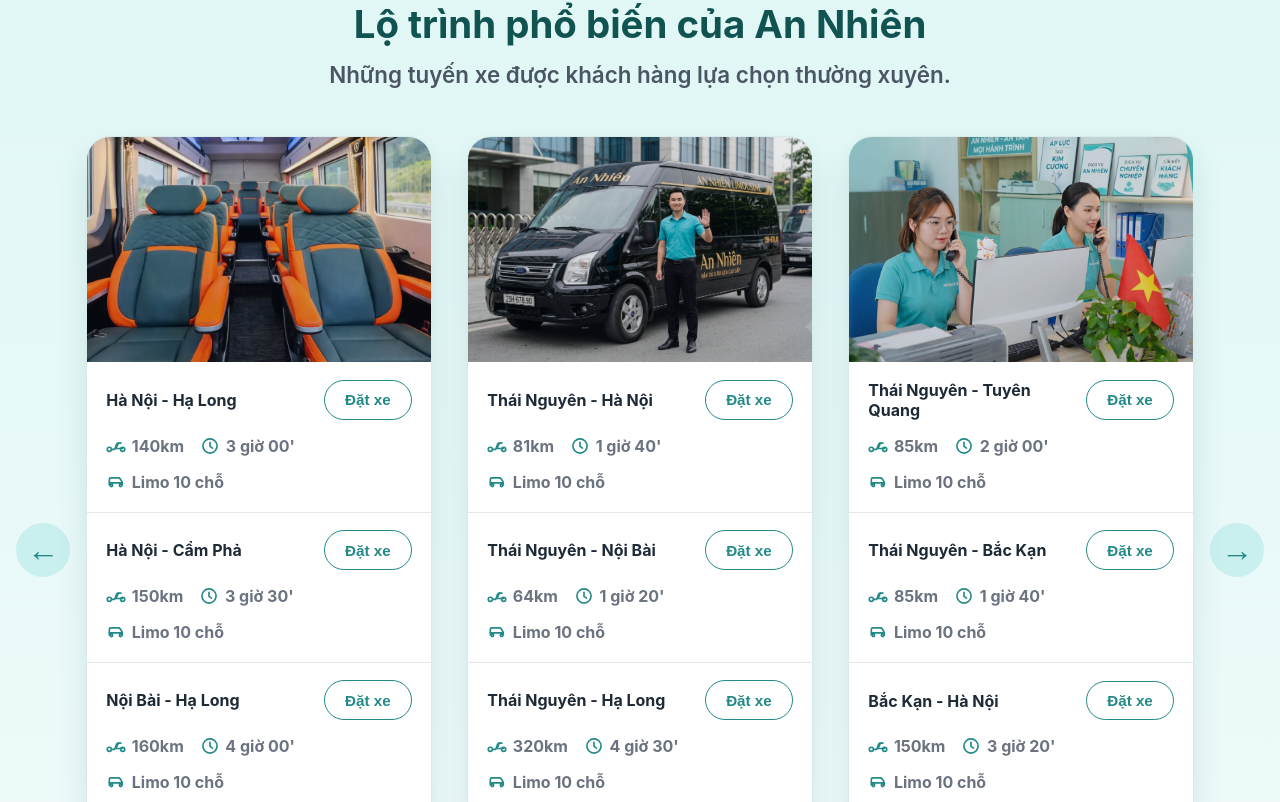
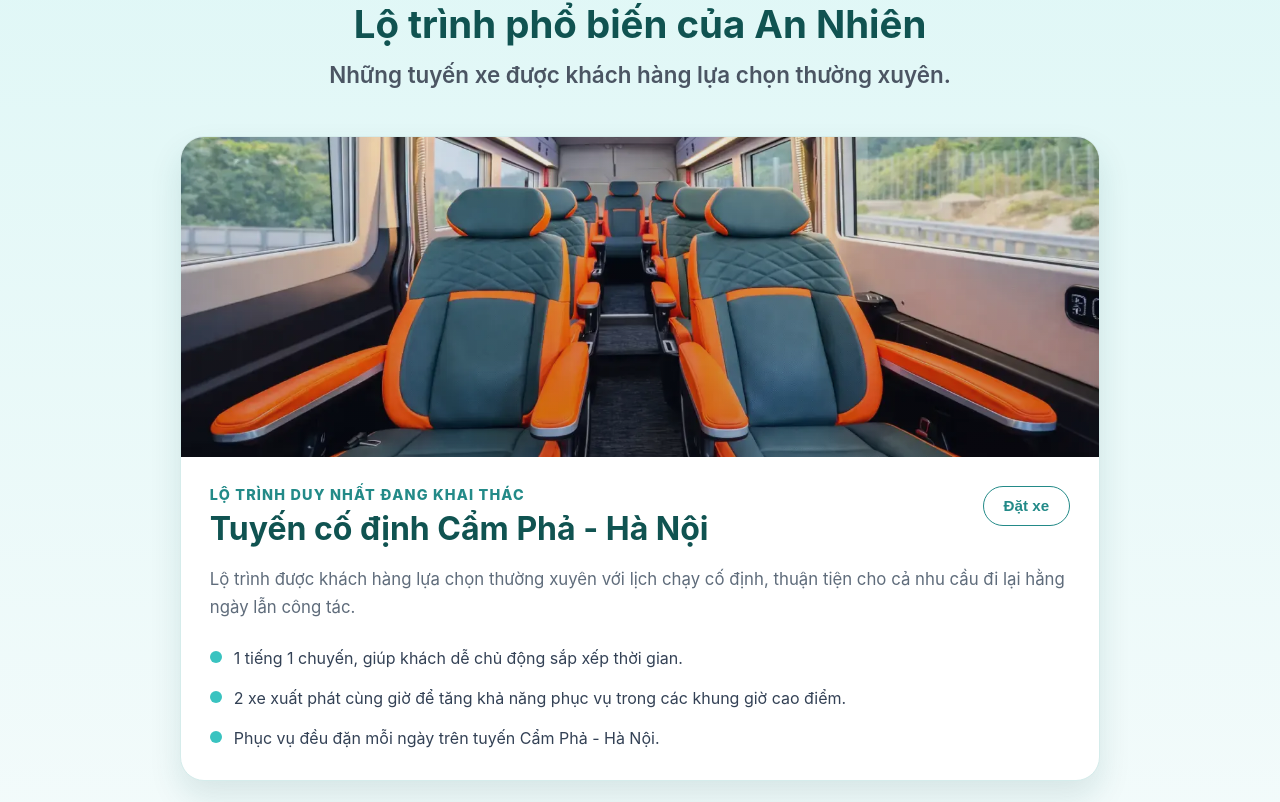
Before and after one commit to sonnhfit/nhaxeannhien, a React (Vite) app: page / in a window 1280 px wide. Shown: the part 1958-2760 px from the top of the page. Built offline with nearby package versions, Linux system fonts and the light colour scheme.

Commit message:
Implement single popular route layout

```diff
--- a/src/App.css
+++ b/src/App.css
@@ -340,38 +340,9 @@
   font-weight: 600;
 }
 
-.popular-routes-slider {
-  max-width: 1360px;
+.popular-route-card {
+  max-width: 920px;
   margin: 3rem auto 0;
-  display: grid;
-  grid-template-columns: auto minmax(0, 1fr) auto;
-  align-items: center;
-  gap: 1rem;
-}
-
-.slider-arrow {
-  width: 54px;
-  height: 54px;
-  border: 0;
-  border-radius: 50%;
-  background: rgba(57, 195, 192, 0.18);
-  color: var(--primary-dark);
-  font-size: 2rem;
-  font-weight: 700;
-  cursor: pointer;
-}
-
-.slider-arrow:hover {
-  background: rgba(57, 195, 192, 0.3);
-}
-
-.route-columns {
-  display: grid;
-  grid-template-columns: repeat(3, minmax(0, 1fr));
-  gap: 2.2rem;
-}
-
-.route-column {
   overflow: hidden;
   border: 1px solid #d5eceb;
   border-radius: 1.5rem;
@@ -379,38 +350,40 @@
   box-shadow: 0 16px 32px rgba(16, 83, 81, 0.12);
 }
 
-.route-column-image {
-  height: 225px;
+.popular-route-image {
+  height: 320px;
   background-size: cover;
   background-repeat: no-repeat;
 }
 
-.route-list {
-  display: grid;
+.popular-route-content {
+  padding: 1.8rem;
 }
 
-.route-item {
-  padding: 1.1rem 1.2rem 1.25rem;
-  border-top: 1px solid #e5e7eb;
+.popular-route-header {
+  display: flex;
+  justify-content: space-between;
+  align-items: flex-start;
+  gap: 1rem;
 }
 
-.route-item:first-child {
-  border-top: 0;
+.popular-route-label {
+  margin: 0;
+  color: var(--primary-dark);
+  font-size: 0.9rem;
+  font-weight: 800;
+  letter-spacing: 0.08em;
+  text-transform: uppercase;
 }
 
-.route-item-header {
-  display: flex;
-  align-items: center;
-  justify-content: space-between;
-  gap: 0.75rem;
+.popular-route-header h3 {
+  margin: 0.45rem 0 0;
+  color: var(--primary-deep);
+  font-size: clamp(1.6rem, 2.5vw, 2.2rem);
+  line-height: 1.2;
 }
 
-.route-item-header h3 {
-  margin: 0;
-  font-size: 1rem;
-}
-
-.route-item-header button {
+.popular-route-header button {
   border: 1.5px solid var(--primary-dark);
   border-radius: 999px;
   background: #fff;
@@ -422,46 +395,42 @@
   white-space: nowrap;
 }
 
-.route-item-header button:hover,
-.show-more-routes:hover {
+.popular-route-header button:hover {
   background: var(--primary-dark);
   color: #fff;
 }
 
-.route-meta {
-  margin-top: 1rem;
-  display: flex;
-  flex-wrap: wrap;
-  gap: 1rem;
-  color: #6b7280;
-  font-weight: 700;
+.popular-route-description {
+  margin: 1rem 0 0;
+  color: var(--muted);
+  font-size: 1.05rem;
+  line-height: 1.7;
 }
 
-.route-meta span {
-  display: inline-flex;
-  align-items: center;
-  gap: 0.35rem;
+.popular-route-highlights {
+  list-style: none;
+  margin: 1.5rem 0 0;
+  padding: 0;
+  display: grid;
+  gap: 0.9rem;
 }
 
-.route-meta svg {
-  width: 20px;
-  height: 20px;
-  color: var(--primary-dark);
-  flex: 0 0 auto;
+.popular-route-highlights li {
+  display: flex;
+  gap: 0.75rem;
+  align-items: flex-start;
+  color: #334155;
+  line-height: 1.6;
 }
 
-.show-more-routes {
-  display: block;
-  margin: 3rem auto 0;
-  min-width: 280px;
-  padding: 1rem 2rem;
-  border: 3px solid var(--primary-dark);
+.popular-route-highlights li::before {
+  content: '';
+  width: 0.75rem;
+  height: 0.75rem;
+  margin-top: 0.35rem;
   border-radius: 999px;
-  background: transparent;
-  color: var(--primary-dark);
-  font-size: clamp(1.2rem, 2.2vw, 1.8rem);
-  font-weight: 800;
-  cursor: pointer;
+  background: var(--primary);
+  flex: 0 0 auto;
 }
 
 .shipping-service {
@@ -982,17 +951,8 @@
     padding-top: 3rem;
   }
 
-  .popular-routes-slider {
-    grid-template-columns: 1fr;
-  }
-
-  .slider-arrow {
-    display: none;
-  }
-
-  .route-columns {
-    grid-template-columns: 1fr;
-    gap: 1.5rem;
+  .popular-route-card {
+    margin-top: 2rem;
   }
 
   .shipping-service {
@@ -1036,14 +996,16 @@
     height: 240px;
   }
 
-  .route-item-header,
-  .route-meta {
+  .popular-route-header {
     flex-direction: column;
     align-items: flex-start;
   }
 
-  .route-item-header button,
-  .show-more-routes {
+  .popular-route-image {
+    height: 240px;
+  }
+
+  .popular-route-header button {
     width: 100%;
   }
 
--- a/src/App.jsx
+++ b/src/App.jsx
@@ -59,38 +59,18 @@ const serviceCards = [
   },
 ]
 
-const routeColumns = [
-  {
+const popularRoute = {
   image: '/An-Nhien-Quang-Ninh-4.webp',
   imagePosition: 'center center',
-    routes: [
-      { name: 'Hà Nội - Hạ Long', distance: '140km', duration: "3 giờ 00'", vehicle: 'Limo 10 chỗ' },
-      { name: 'Hà Nội - Cẩm Phả', distance: '150km', duration: "3 giờ 30'", vehicle: 'Limo 10 chỗ' },
-      { name: 'Nội Bài - Hạ Long', distance: '160km', duration: "4 giờ 00'", vehicle: 'Limo 10 chỗ' },
-      { name: 'Nội Bài - Cẩm Phả', distance: '170km', duration: "4 giờ 30'", vehicle: 'Limo 10 chỗ' },
+  name: 'Tuyến cố định Cẩm Phả - Hà Nội',
+  description:
+    'Lộ trình được khách hàng lựa chọn thường xuyên với lịch chạy cố định, thuận tiện cho cả nhu cầu đi lại hằng ngày lẫn công tác.',
+  highlights: [
+    '1 tiếng 1 chuyến, giúp khách dễ chủ động sắp xếp thời gian.',
+    '2 xe xuất phát cùng giờ để tăng khả năng phục vụ trong các khung giờ cao điểm.',
+    'Phục vụ đều đặn mỗi ngày trên tuyến Cẩm Phả - Hà Nội.',
   ],
-  },
-  {
-    image: '/anhxedangchao.jpeg',
-    imagePosition: 'top center',
-    routes: [
-      { name: 'Thái Nguyên - Hà Nội', distance: '81km', duration: "1 giờ 40'", vehicle: 'Limo 10 chỗ' },
-      { name: 'Thái Nguyên - Nội Bài', distance: '64km', duration: "1 giờ 20'", vehicle: 'Limo 10 chỗ' },
-      { name: 'Thái Nguyên - Hạ Long', distance: '320km', duration: "4 giờ 30'", vehicle: 'Limo 10 chỗ' },
-      { name: 'Thái Nguyên - Cẩm Phả', distance: '340km', duration: "5 giờ 00'", vehicle: 'Limo 10 chỗ' },
-    ],
-  },
-  {
-    image: '/dichvuhotro.jpeg',
-    imagePosition: 'center right',
-    routes: [
-      { name: 'Thái Nguyên - Tuyên Quang', distance: '85km', duration: "2 giờ 00'", vehicle: 'Limo 10 chỗ' },
-      { name: 'Thái Nguyên - Bắc Kạn', distance: '85km', duration: "1 giờ 40'", vehicle: 'Limo 10 chỗ' },
-      { name: 'Bắc Kạn - Hà Nội', distance: '150km', duration: "3 giờ 20'", vehicle: 'Limo 10 chỗ' },
-      { name: 'Bắc Kạn - Nội Bài', distance: '130km', duration: "3 giờ 00'", vehicle: 'Limo 10 chỗ' },
-    ],
-  },
-]
+}
 
 const shippingFeatures = [
   {
@@ -143,75 +123,6 @@ const footerCustomerLinks = [
 ]
 
 const footerCompanyLinks = ['Giới thiệu', 'Văn phòng', 'Tin tức', 'Tuyến xe']
-
-function RouteInfoIcon({ type }) {
-  if (type === 'distance') {
-    return (
-      <svg viewBox="0 0 24 24" aria-hidden="true">
-        <path
-          d="M4 18.5A2.5 2.5 0 1 0 4 13.5a2.5 2.5 0 0 0 0 5Zm16 0a2.5 2.5 0 1 0 0-5 2.5 2.5 0 0 0 0 5ZM6.5 16h4l2.2-6.2a2 2 0 0 1 1.9-1.3H18"
-          fill="none"
-          stroke="currentColor"
-          strokeLinecap="round"
-          strokeLinejoin="round"
-          strokeWidth="2"
-        />
-        <path
-          d="M14.8 8.5 12 15m0 0h8"
-          fill="none"
-          stroke="currentColor"
-          strokeLinecap="round"
-          strokeLinejoin="round"
-          strokeWidth="2"
-        />
-      </svg>
-    )
-  }
-
-  if (type === 'duration') {
-    return (
-      <svg viewBox="0 0 24 24" aria-hidden="true">
-        <circle
-          cx="12"
-          cy="12"
-          r="8.5"
-          fill="none"
-          stroke="currentColor"
-          strokeWidth="2"
-        />
-        <path
-          d="M12 7.5v5l3 2"
-          fill="none"
-          stroke="currentColor"
-          strokeLinecap="round"
-          strokeLinejoin="round"
-          strokeWidth="2"
-        />
-      </svg>
-    )
-  }
-
-  return (
-    <svg viewBox="0 0 24 24" aria-hidden="true">
-      <path
-        d="M4 15.5V8.8C4 7.8 4.8 7 5.8 7H15c.8 0 1.5.4 1.9 1l2 3c.4.5.6 1.1.6 1.8v2.7"
-        fill="none"
-        stroke="currentColor"
-        strokeLinecap="round"
-        strokeLinejoin="round"
-        strokeWidth="2"
-      />
-      <path
-        d="M6.5 17.5a1.5 1.5 0 1 0 0-3 1.5 1.5 0 0 0 0 3Zm11 0a1.5 1.5 0 1 0 0-3 1.5 1.5 0 0 0 0 3ZM4 13h15"
-        fill="none"
-        stroke="currentColor"
-        strokeLinecap="round"
-        strokeLinejoin="round"
-        strokeWidth="2"
-      />
-    </svg>
-  )
-}
 
 function ServiceFeatureIcon({ type }) {
   if (type === 'pickup') {
@@ -488,59 +399,33 @@ function App() {
             <p>Những tuyến xe được khách hàng lựa chọn thường xuyên.</p>
           </div>
 
-          <div className="popular-routes-slider">
-            <button type="button" className="slider-arrow" aria-label="Xem lộ trình trước">
-              ←
-            </button>
-
-            <div className="route-columns">
-              {routeColumns.map((column, columnIndex) => (
-                <article key={columnIndex} className="route-column">
+          <div className="popular-route-card">
             <div
-                    className="route-column-image"
+              className="popular-route-image"
               style={{
-                      backgroundImage: `linear-gradient(rgba(15, 23, 42, 0.08), rgba(15, 23, 42, 0.2)), url(${column.image})`,
-                      backgroundPosition: column.imagePosition,
+                backgroundImage: `linear-gradient(rgba(15, 23, 42, 0.08), rgba(15, 23, 42, 0.2)), url(${popularRoute.image})`,
+                backgroundPosition: popularRoute.imagePosition,
               }}
             />
 
-                  <div className="route-list">
-                    {column.routes.map((route) => (
-                      <div key={route.name} className="route-item">
-                        <div className="route-item-header">
-                          <h3>{route.name}</h3>
+            <div className="popular-route-content">
+              <div className="popular-route-header">
+                <div>
+                  <p className="popular-route-label">Lộ trình duy nhất đang khai thác</p>
+                  <h3>{popularRoute.name}</h3>
+                </div>
                 <button type="button">Đặt xe</button>
               </div>
 
-                        <div className="route-meta" aria-label={`Thông tin tuyến ${route.name}`}>
-                          <span>
-                            <RouteInfoIcon type="distance" />
-                            {route.distance}
-                          </span>
-                          <span>
-                            <RouteInfoIcon type="duration" />
-                            {route.duration}
-                          </span>
-                          <span>
-                            <RouteInfoIcon type="vehicle" />
-                            {route.vehicle}
-                          </span>
+              <p className="popular-route-description">{popularRoute.description}</p>
+
+              <ul className="popular-route-highlights">
+                {popularRoute.highlights.map((highlight) => (
+                  <li key={highlight}>{highlight}</li>
+                ))}
+              </ul>
             </div>
           </div>
-                    ))}
-                  </div>
-                </article>
-              ))}
-            </div>
-
-            <button type="button" className="slider-arrow" aria-label="Xem lộ trình tiếp theo">
-              →
-            </button>
-          </div>
-
-          <button type="button" className="show-more-routes">
-            Xem thêm
-          </button>
         </section>
 
         <section className="shipping-service" aria-labelledby="shipping-service-title">
```
Lines whose indentation alone changed are shown as unchanged.
